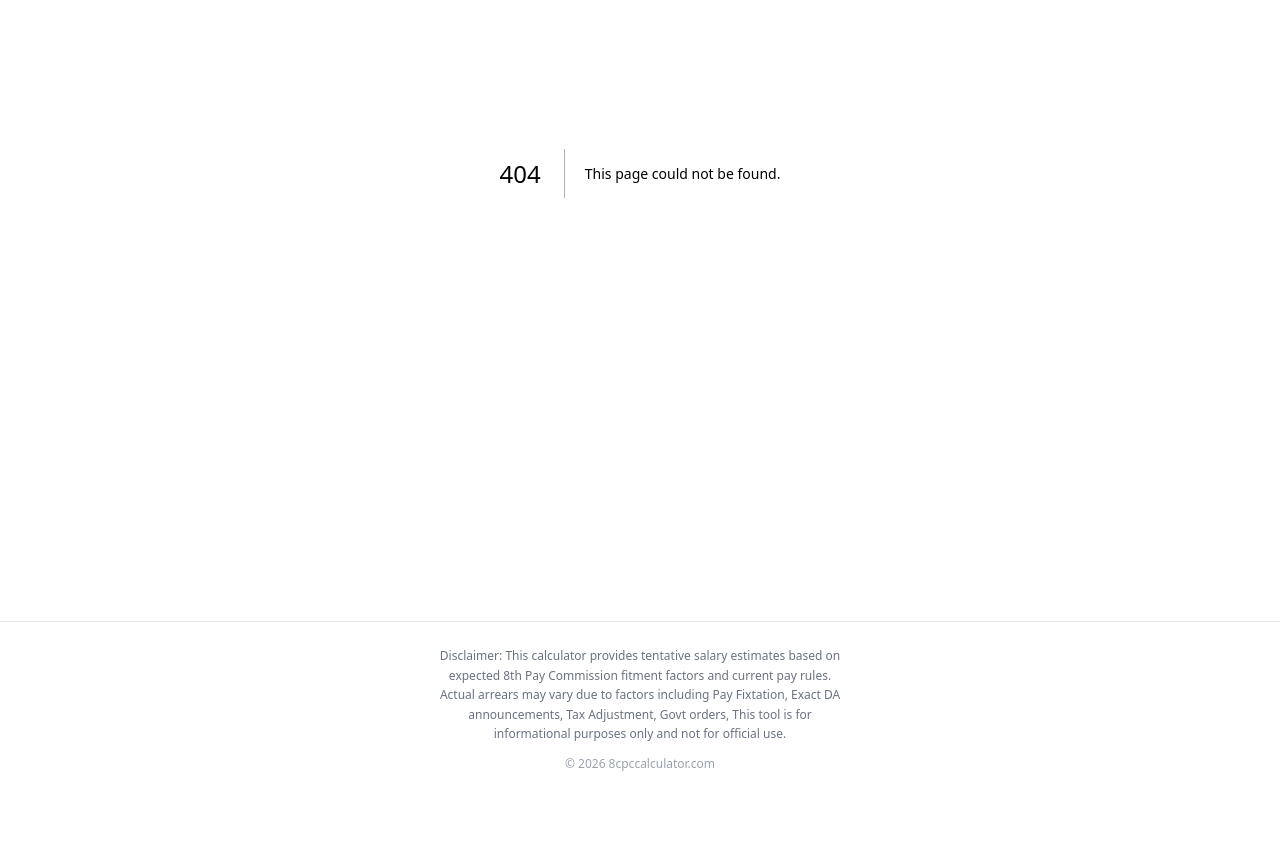
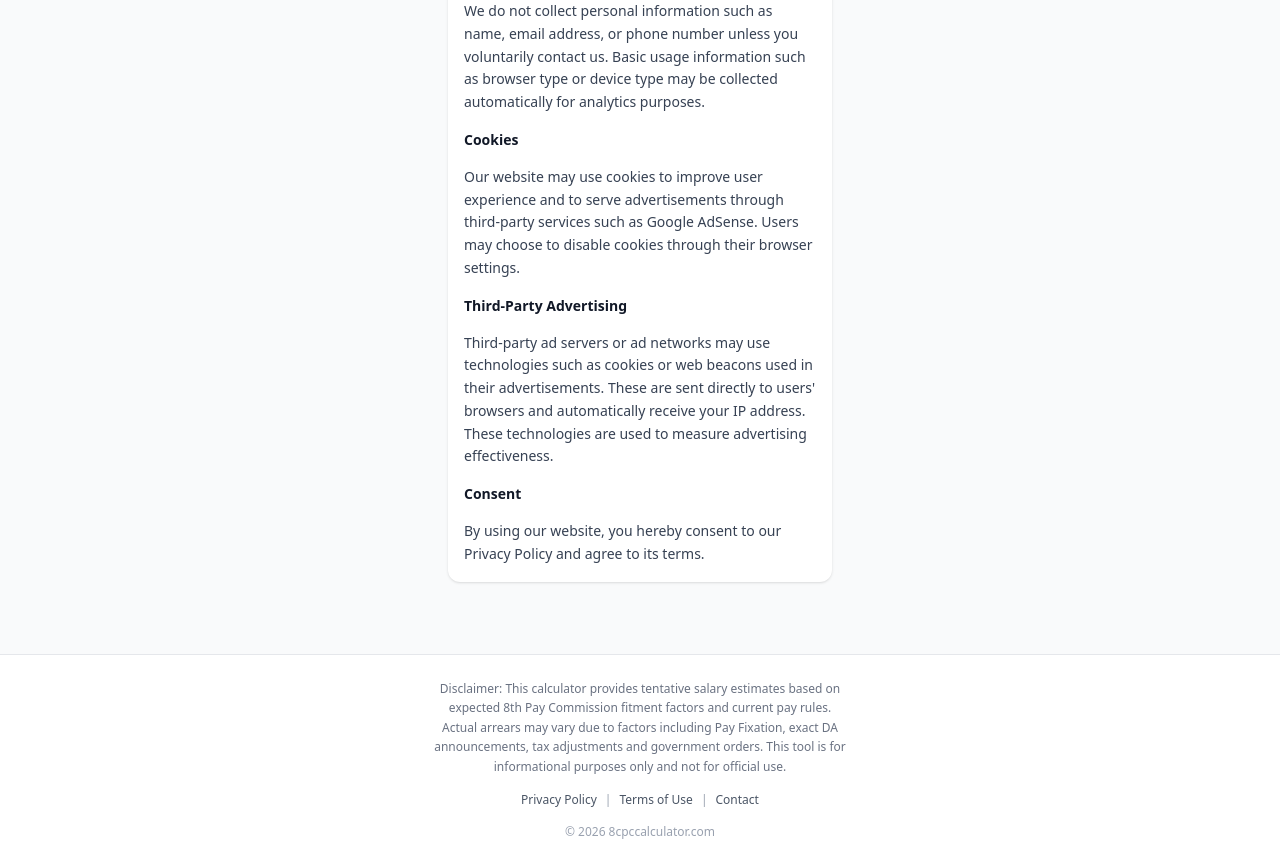
Before and after one commit to deepakkrcodes-sudo/8cpc-calculator, a Next.js app: page /privacy-policy in a window 1280 px wide. Before the commit this address had no page. Shown: the part 300-1164 px from the top of the page. Before the commit the page ends 1096 px from the top, so only its background shows below. Built offline with nearby package versions, Linux system fonts and the light colour scheme.

Commit message:
updated footer with terms of use, privacy policy and contact us

```diff
--- /dev/null
+++ b/app/contact/page.js
@@ -0,0 +1,39 @@
+export const metadata = {
+  title: "Contact | 8 CPC Calculator",
+  description:
+    "Contact the team behind 8cpccalculator.com for feedback or suggestions."
+};
+
+export default function Contact() {
+  return (
+
+    <main className="max-w-md mx-auto px-4 py-6">
+
+      <div className="bg-white p-4 rounded-xl shadow-sm space-y-4">
+
+        <h1 className="text-lg font-semibold">
+          Contact
+        </h1>
+
+        <p className="text-sm text-gray-700 leading-relaxed">
+          If you have suggestions, feedback, or questions about the salary
+          calculator, feel free to reach out.
+        </p>
+
+        <p className="text-sm text-gray-700 leading-relaxed">
+          Email:
+          <span className="text-blue-600 ml-1">
+            support@8cpccalculator.com
+          </span>
+        </p>
+
+        <p className="text-sm text-gray-700 leading-relaxed">
+          We aim to respond to queries as soon as possible.
+        </p>
+
+      </div>
+
+    </main>
+
+  );
+}
--- /dev/null
+++ b/app/privacy-policy/page.js
@@ -0,0 +1,71 @@
+export const metadata = {
+  title: "Privacy Policy | 8 CPC Calculator",
+  description:
+    "Privacy policy for 8cpccalculator.com explaining how user information is handled."
+};
+
+export default function PrivacyPolicy() {
+  return (
+
+    <main className="max-w-md mx-auto px-4 py-6">
+
+      <div className="bg-white p-4 rounded-xl shadow-sm space-y-4">
+
+        <h1 className="text-lg font-semibold">
+          Privacy Policy
+        </h1>
+
+        <p className="text-sm text-gray-700 leading-relaxed">
+          At 8cpccalculator.com, the privacy of our visitors is important to us.
+          This Privacy Policy document explains what information is collected
+          and how it is used.
+        </p>
+
+        <h2 className="font-semibold text-sm">
+          Information We Collect
+        </h2>
+
+        <p className="text-sm text-gray-700 leading-relaxed">
+          We do not collect personal information such as name, email address,
+          or phone number unless you voluntarily contact us. Basic usage
+          information such as browser type or device type may be collected
+          automatically for analytics purposes.
+        </p>
+
+        <h2 className="font-semibold text-sm">
+          Cookies
+        </h2>
+
+        <p className="text-sm text-gray-700 leading-relaxed">
+          Our website may use cookies to improve user experience and to serve
+          advertisements through third-party services such as Google AdSense.
+          Users may choose to disable cookies through their browser settings.
+        </p>
+
+        <h2 className="font-semibold text-sm">
+          Third-Party Advertising
+        </h2>
+
+        <p className="text-sm text-gray-700 leading-relaxed">
+          Third-party ad servers or ad networks may use technologies such as
+          cookies or web beacons used in their advertisements. These are sent
+          directly to users' browsers and automatically receive your IP
+          address. These technologies are used to measure advertising
+          effectiveness.
+        </p>
+
+        <h2 className="font-semibold text-sm">
+          Consent
+        </h2>
+
+        <p className="text-sm text-gray-700 leading-relaxed">
+          By using our website, you hereby consent to our Privacy Policy and
+          agree to its terms.
+        </p>
+
+      </div>
+
+    </main>
+
+  );
+}
--- /dev/null
+++ b/app/terms/page.js
@@ -0,0 +1,60 @@
+export const metadata = {
+  title: "Terms of Use | 8 CPC Calculator",
+  description:
+    "Terms and conditions governing the use of the 8cpccalculator.com website."
+};
+
+export default function Terms() {
+  return (
+
+    <main className="max-w-md mx-auto px-4 py-6">
+
+      <div className="bg-white p-4 rounded-xl shadow-sm space-y-4">
+
+        <h1 className="text-lg font-semibold">
+          Terms of Use
+        </h1>
+
+        <p className="text-sm text-gray-700 leading-relaxed">
+          By accessing and using 8cpccalculator.com, you accept and agree to be
+          bound by the terms and provisions of this agreement.
+        </p>
+
+        <h2 className="font-semibold text-sm">
+          Informational Purpose
+        </h2>
+
+        <p className="text-sm text-gray-700 leading-relaxed">
+          The calculators and information available on this website are
+          provided for general informational purposes only. The salary
+          calculations are estimates based on publicly available information
+          and expected pay commission assumptions.
+        </p>
+
+        <h2 className="font-semibold text-sm">
+          Accuracy of Information
+        </h2>
+
+        <p className="text-sm text-gray-700 leading-relaxed">
+          While we strive to keep the information accurate and updated,
+          8cpccalculator.com makes no guarantees about completeness,
+          reliability, or accuracy. Official government notifications should
+          always be referred to for exact salary calculations.
+        </p>
+
+        <h2 className="font-semibold text-sm">
+          Limitation of Liability
+        </h2>
+
+        <p className="text-sm text-gray-700 leading-relaxed">
+          Under no circumstances shall 8cpccalculator.com be liable for any
+          loss or damage resulting from the use of the information or tools
+          available on this website.
+        </p>
+
+      </div>
+
+    </main>
+
+  );
+}
--- a/components/layout/Footer.js
+++ b/components/layout/Footer.js
@@ -1,22 +1,45 @@
 "use client";
+
+import Link from "next/link";
 
 export default function Footer() {
 
   return (
 
     <footer className="mt-8 border-t border-gray-200 bg-white">
-
-      <div className="max-w-md mx-auto px-4 py-6 text-center">
+      <div className="max-w-md mx-auto px-4 py-6 text-center space-y-3">
 
         <p className="text-xs text-gray-500 leading-relaxed">
           Disclaimer: This calculator provides tentative salary estimates
           based on expected 8th Pay Commission fitment factors and current
-          pay rules. Actual arrears may vary due to factors including Pay Fixtation,
-          Exact DA announcements, Tax Adjustment, Govt orders,
-          This tool is for informational purposes only and not for official use.
+          pay rules. Actual arrears may vary due to factors including Pay
+          Fixation, exact DA announcements, tax adjustments and government
+          orders. This tool is for informational purposes only and not for
+          official use.
         </p>
 
-        <p className="text-xs text-gray-400 mt-3">
+        {/* Policy Links */}
+        <div className="mt-4 text-xs text-gray-600 text-center">
+
+          <Link href="/privacy-policy" className="hover:text-blue-600">
+            Privacy Policy
+          </Link>
+
+          <span className="mx-2 text-gray-400">|</span>
+
+          <Link href="/terms" className="hover:text-blue-600">
+            Terms of Use
+          </Link>
+
+          <span className="mx-2 text-gray-400">|</span>
+
+          <Link href="/contact" className="hover:text-blue-600">
+            Contact
+          </Link>
+
+        </div>
+
+        <p className="text-xs text-gray-400 mt-4">
           © 2026 8cpccalculator.com
         </p>
 
```
